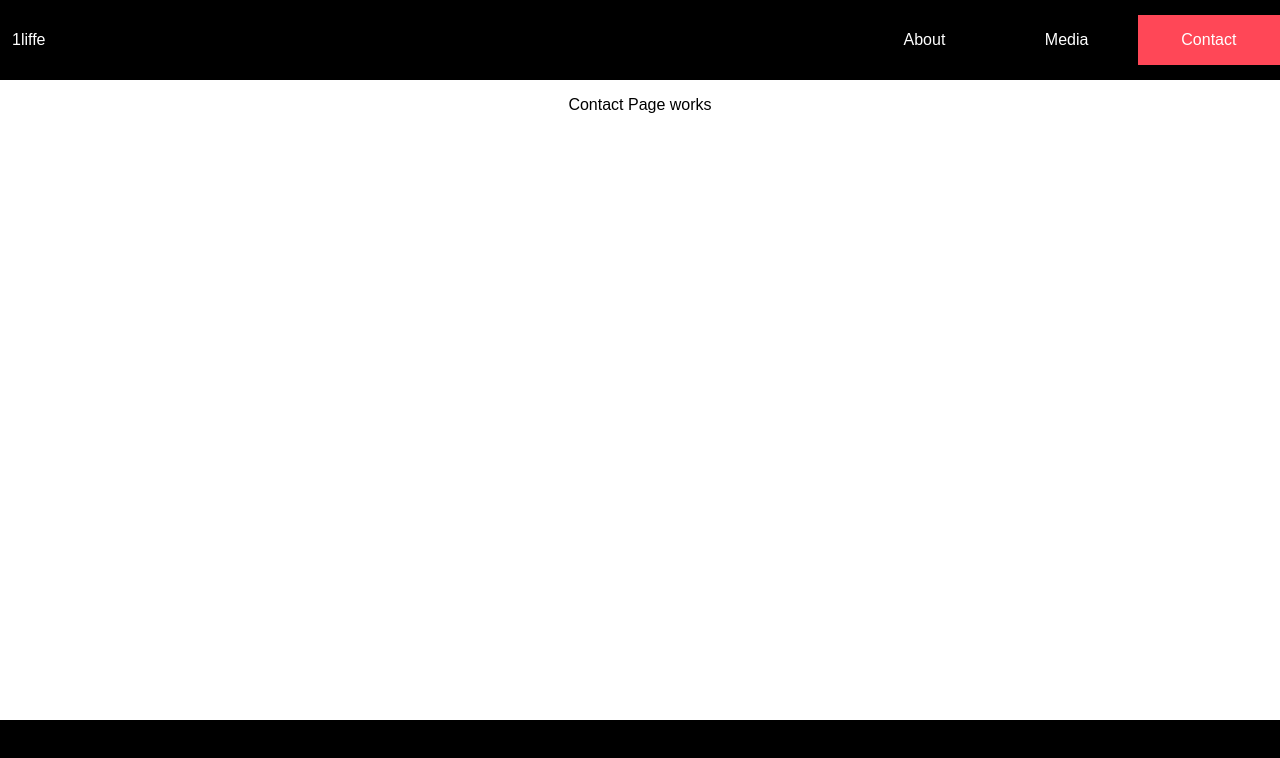
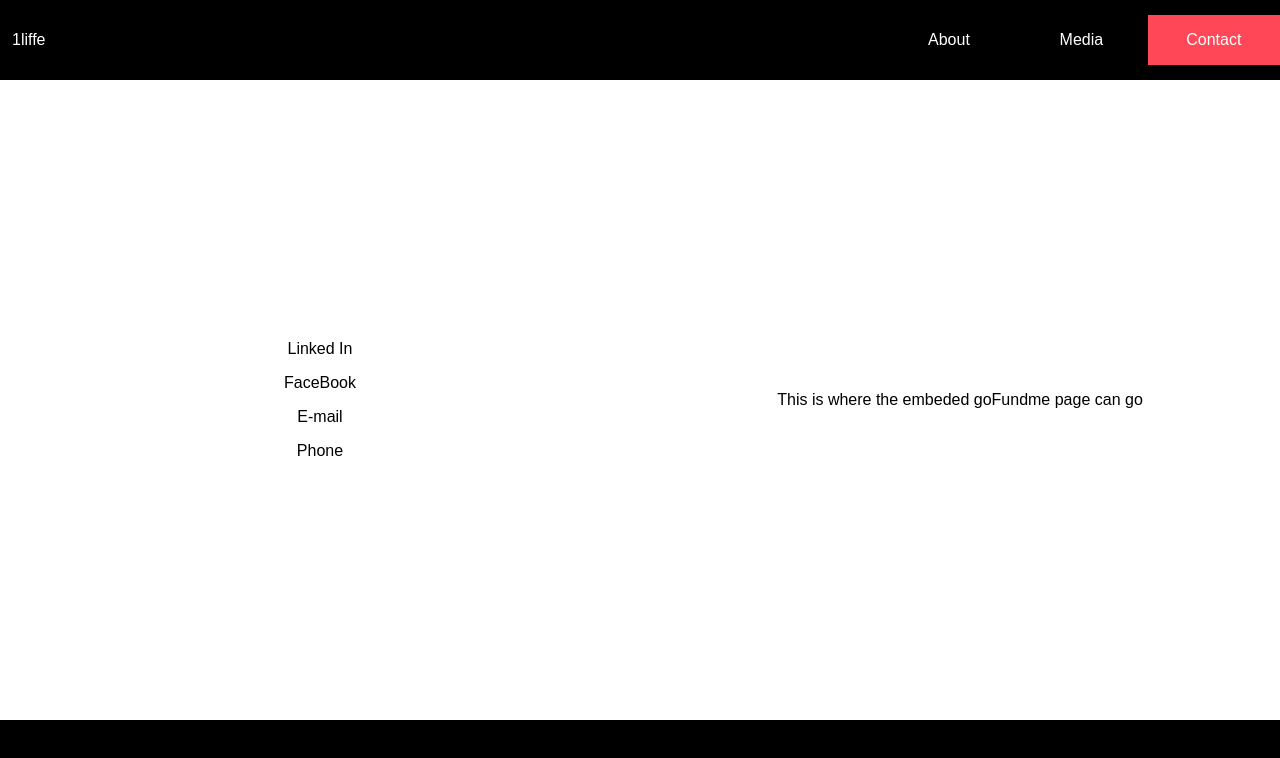
Before and after one commit to omnicoders/1liffe, a React (Create React App) app: page /contact in a window 1280 px wide. Shown: the top 758 px of the page. Built offline with nearby package versions, Linux system fonts and the light colour scheme.

Commit message:
mobile responsivness

```diff
--- a/src/components/Navbar.css
+++ b/src/components/Navbar.css
@@ -1,18 +1,14 @@
+@media screen and (max-width: 480px) {
   .Navbar {
-  height: 10vh;
     display: grid;
-  grid-template-columns: 1fr 0.5fr;
+    grid-template-columns: 1fr 0.15fr 0.15fr 0.15fr;
     align-items: center;
+    overflow: hidden;
+    height: center;
   }
 
   .title {
     text-align: left;
-  margin-left: 12px;
-}
-.nav {
-  display: grid;
-  grid-template-columns: 1fr 1fr 1fr;
-  color: white;
   }
 
   .about,
@@ -24,4 +20,34 @@
 
   p {
     text-align: center;
+    padding-left: 12px;
+    padding-right: 12px;
   }
+}
+@media screen and (min-width: 480px) {
+  .Navbar {
+    height: 10vh;
+    display: grid;
+    grid-template-columns: 1fr 0.15fr 0.15fr 0.15fr;
+    align-items: center;
+    overflow: hidden;
+    height: center;
+  }
+
+  .title {
+    text-align: left;
+  }
+
+  .about,
+  .media,
+  .contact {
+    text-decoration: none;
+    color: white;
+  }
+
+  p {
+    text-align: center;
+    padding-left: 12px;
+    padding-right: 12px;
+  }
+}
--- a/src/components/Navbar.jsx
+++ b/src/components/Navbar.jsx
@@ -7,7 +7,6 @@ class Navbar extends Component {
     return (
       <div className="Navbar">
         <p className="title">1liffe</p>
-        <div className="nav">
         <NavLink
           to="/"
           exact
@@ -33,7 +32,6 @@ class Navbar extends Component {
           <p>Contact</p>
         </NavLink>
       </div>
-      </div>
     );
   }
 }
--- a/src/pages/ContactPage.css
+++ b/src/pages/ContactPage.css
@@ -11,5 +11,8 @@
   .ContactPage {
     height: 80vh;
     display: grid;
+    grid-template-columns: 1fr 1fr;
+    justify-items: center;
+    align-items: center;
   }
 }
--- a/src/pages/ContactPage.jsx
+++ b/src/pages/ContactPage.jsx
@@ -5,8 +5,16 @@ class ContactPage extends Component {
   state = {};
   render() {
     return (
-      <div class="ContactPage">
-        <p>Contact Page works</p>
+      <div className="ContactPage">
+        <div className="contactInfo">
+          <p>Linked In</p>
+          <p>FaceBook</p>
+          <p>E-mail</p>
+          <p>Phone</p>
+        </div>
+        <div className="donate">
+          <p>This is where the embeded goFundme page can go</p>
+        </div>
       </div>
     );
   }
--- a/src/pages/LandingPage.css
+++ b/src/pages/LandingPage.css
@@ -23,7 +23,9 @@
   }
 
   .profile {
-    width: 100%;
+    display: grid;
+    justify-items: center;
+    align-items: center;
   }
 
   .display {
--- a/src/pages/LandingPage.jsx
+++ b/src/pages/LandingPage.jsx
@@ -16,9 +16,9 @@ class LandingPage extends Component {
           <iframe
             title="amadeen"
             src="https://www.youtube.com/embed/Yq8rjPQ9hZs?rel=0"
-            frameborder="0"
+            frameBorder="0"
             allow="autoplay; encrypted-media"
-            allowfullscreen
+            allowFullScreen
           />
         </div>
       </div>
--- a/src/pages/MediaPage.css
+++ b/src/pages/MediaPage.css
@@ -11,5 +11,7 @@
   .MediaPage {
     height: 80vh;
     display: grid;
+    justify-items: center;
+    align-items: center;
   }
 }
```
Also changed, not shown: src/components/App.jsx (+5 -5 lines). Lines whose indentation alone changed are shown as unchanged.
